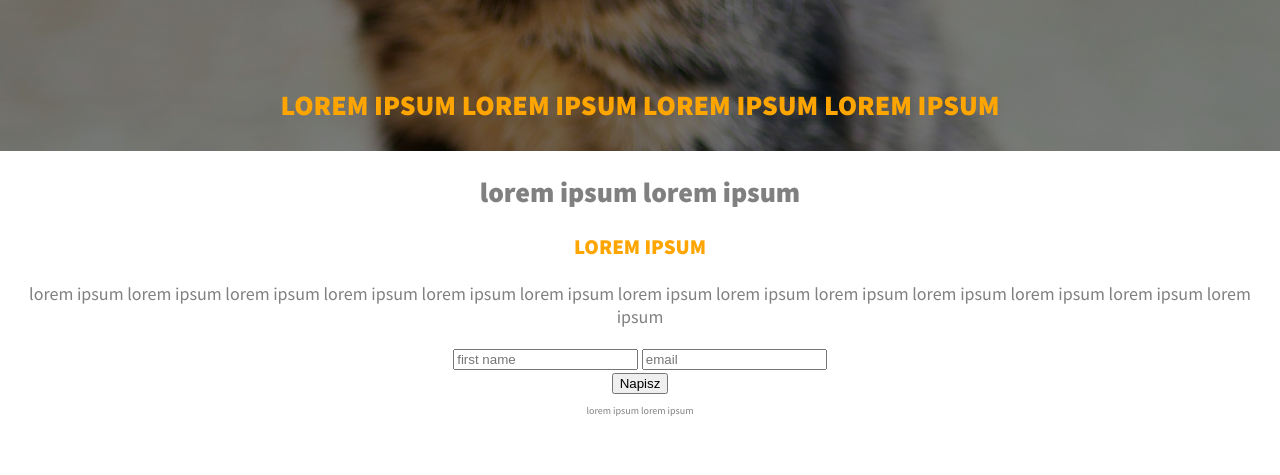
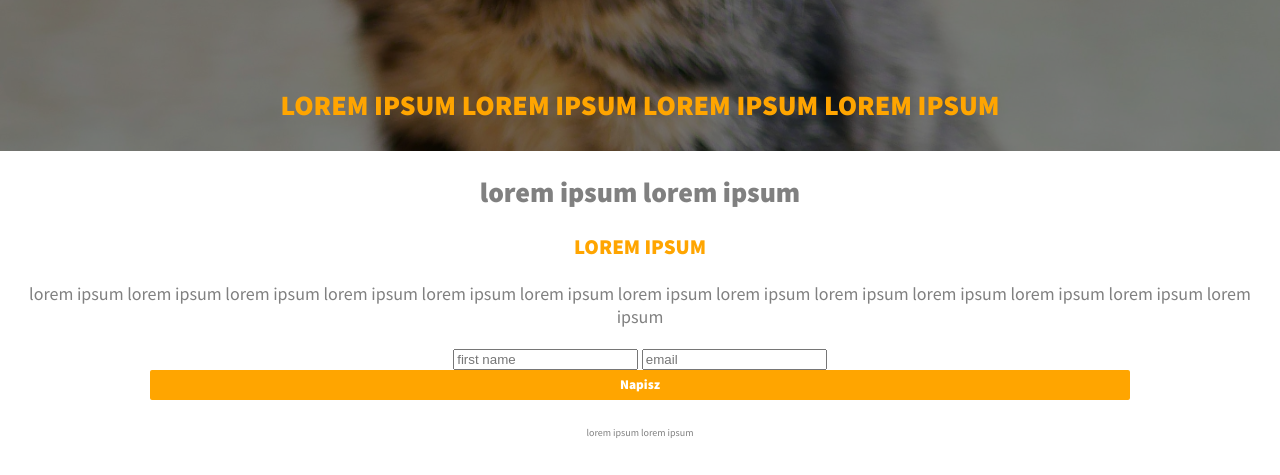
Before and after one commit to agn-wita/one-page-with-form, a plain HTML site: page index.html in a window 1280 px wide. Shown: the part 249-724 px from the top of the page. Drawn offline with Linux system fonts and the light colour scheme.

Commit message:
main: Added CSS style to form

```diff
--- a/css/style.css
+++ b/css/style.css
@@ -23,6 +23,9 @@ body {
 
 .content {
     padding: 0 1.5em;
+    /* display: flex;
+    flex-direction: column;
+    justify-content: center; */
 }
 
 /* ========== typography both screens ========= */
@@ -75,6 +78,36 @@ strong {
     margin: 0 auto;
 }
 
+.form {
+    max-width: 300px;
+    margin: 0 auto;
+}
+
+.input,
+.btn {
+    margin-bottom: 1.2em;
+    padding: .5em;
+    text-align: center;
+    font-family: inherit;
+    width: 80%;
+    cursor: pointer;
+    border-radius: 2px;
+    border: solid grey 1px;
+}
+
+.btn {
+    background-color: orange;
+    border: none;
+    color: white;
+    font-weight: 900;
+
+}
+
+.btn:hover,
+.btn:focus {
+    background-color: hotpink;
+}
+
 /* ========== typography small screen ========= */
 h1 {
 	font-size: 2.25rem;
```
